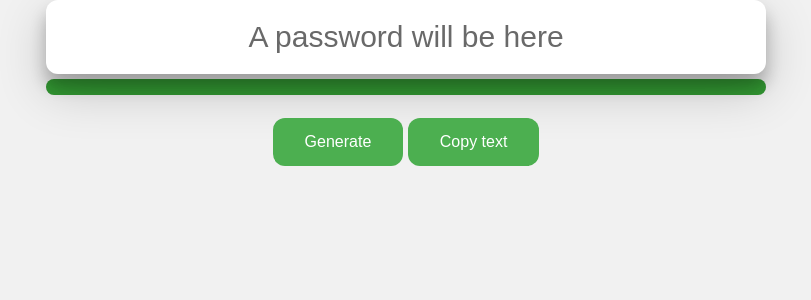
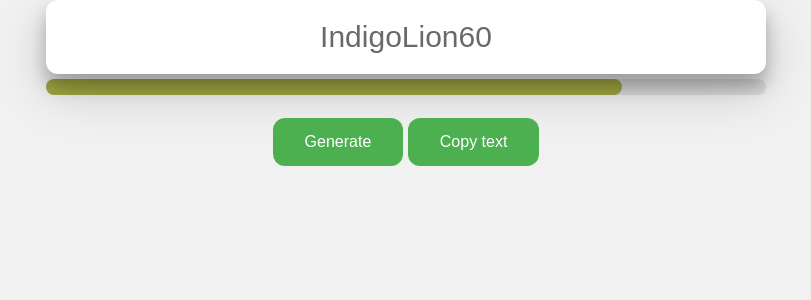
Before and after one commit to zmcdonaldwright/passwordgen, a Flask app: page / in a window 1280 px wide. Shown: the part 200-500 px from the top of the page, without its empty margins (234-1045 px from the left). Run offline with Flask 2, Linux system fonts and the light colour scheme.

Commit message:
Update PassGen.html

```diff
--- a/templates/PassGen.html
+++ b/templates/PassGen.html
@@ -11,7 +11,7 @@
 </div>
 <body>
 	<div class="body">
-		<input type="text" value="A password will be here" id="passwordBox">
+		<input type="text" value={{message}} id="passwordBox">
 		<div class="password-meter-wrap">
 			<div class="password-meter-bar"></div>
 		</div>
```
